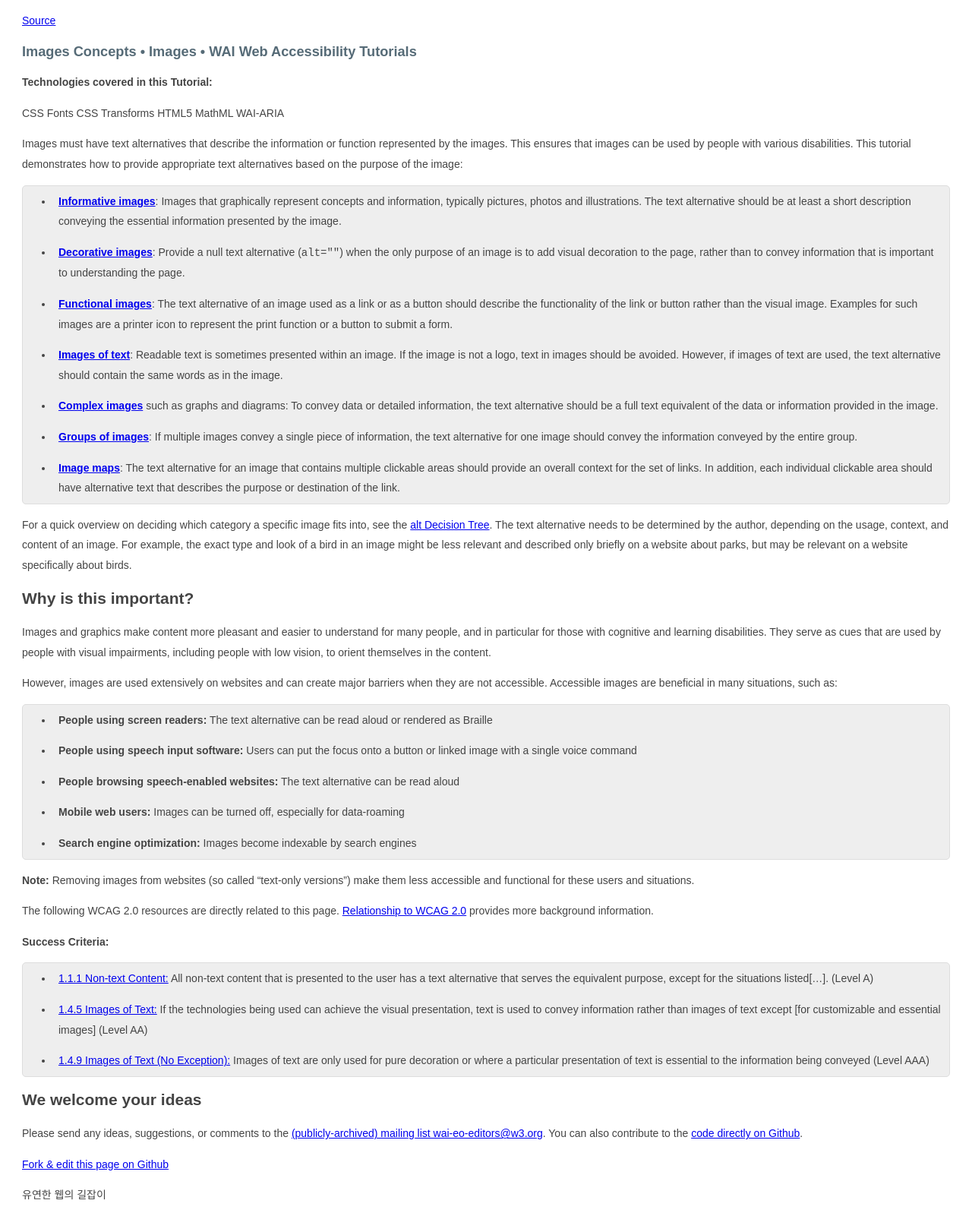
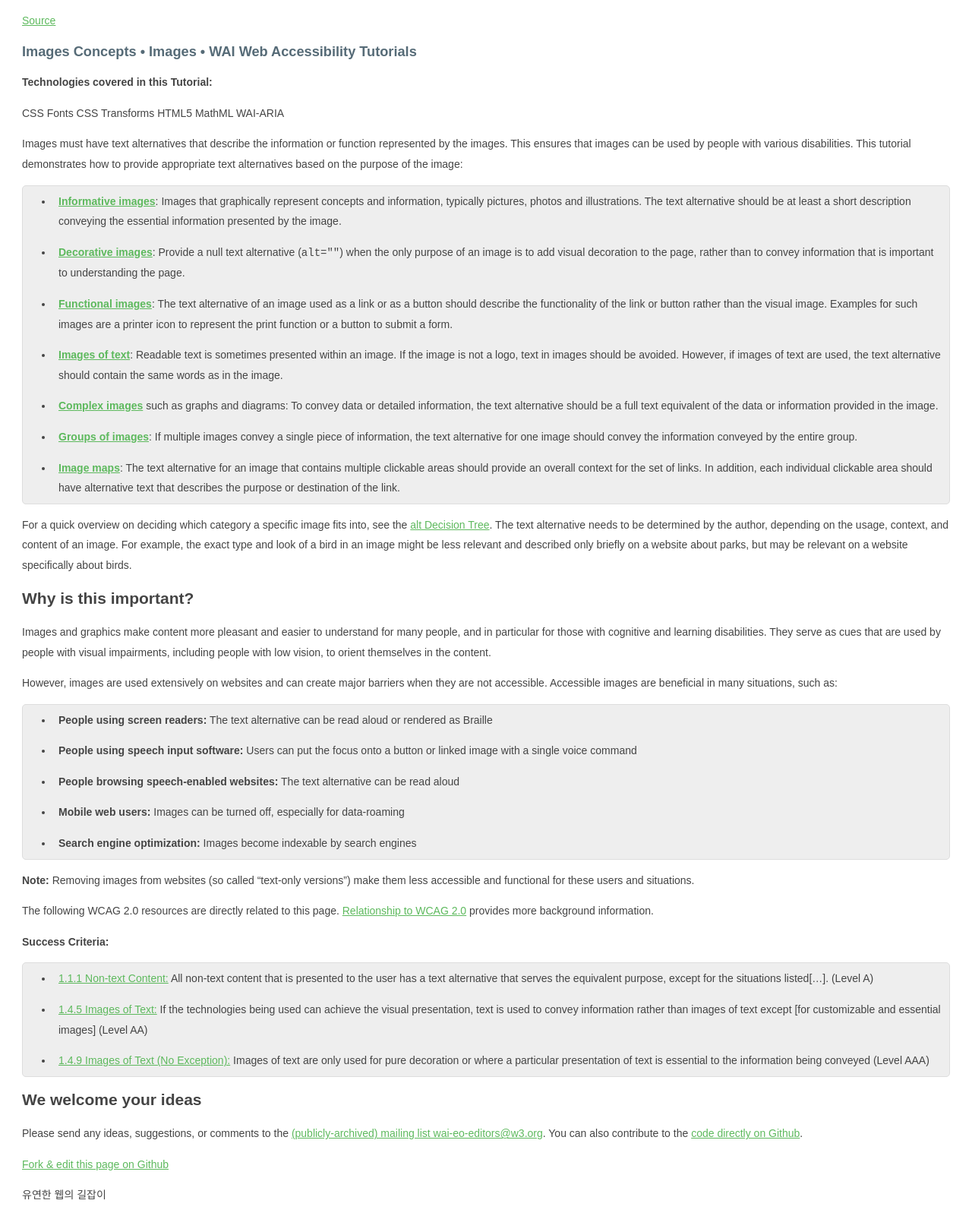
Before and after one commit to ionic2002/ionic2002.github.io, a Jekyll site: the page built from _posts/2016-02-18-test.md, in a window 1280 px wide. Shown: the whole page at 76% size. Built offline with Jekyll 4.4.1, drawn with Linux system fonts in a browser that asks for light colours.

Commit message:
Update post.html

```diff
--- a/_layouts/post.html
+++ b/_layouts/post.html
@@ -11,6 +11,7 @@
 			padding: 0 1.5em;
 			color: #444;
 		}
+		a{color:#5DB95D;}
 		h1{font-size: 1.3em; color: #566b77;}
 		p{font-size: 1em;}
 		ul{ background-color: #eee; border-radius: 5px;  border: 1px  solid #ddd;}
```
